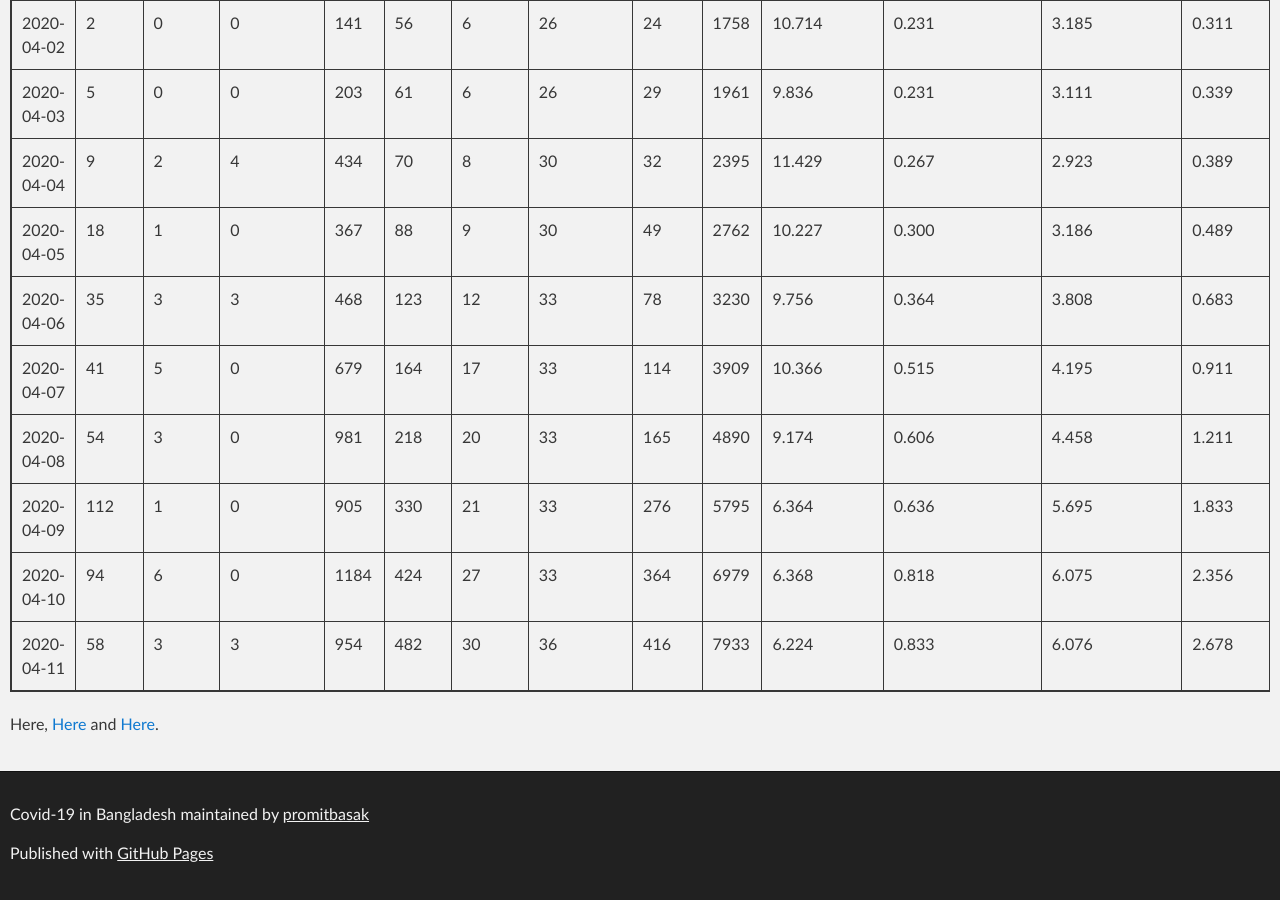
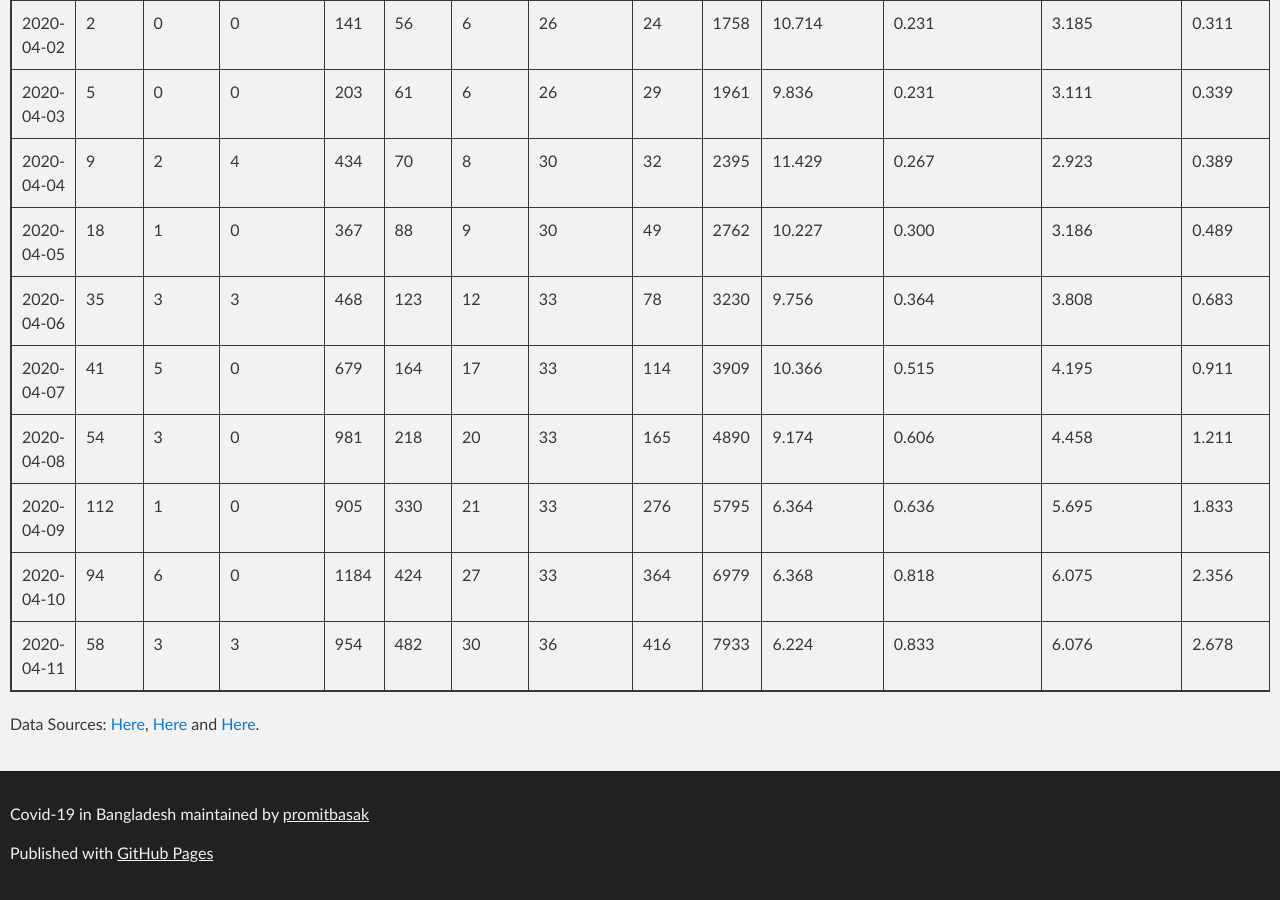
Before and after one commit to promitbasak/covid19bd, a Jekyll site: the page index.html, which Jekyll copies as it is, in a window 1280 px wide and 900 px high, scrolled down 3407 px. Built offline with Jekyll 4.4.1, drawn with Linux system fonts in a browser that asks for light colours.

Commit message:
Update index.html

```diff
--- a/index.html
+++ b/index.html
@@ -714,7 +714,7 @@
   </tbody>
 </table>
         <p></<p>
-        <p Data Sources: <a href="https://corona.gov.bd/press-release">Here</a>, <a href="https://iedcr.gov.bd/">Here</a> and <a href="https://iedcr.gov.bd/website/index.php/component/content/article/11-others/227-pressrelease">Here</a>.</p>
+        <p> Data Sources: <a href="https://corona.gov.bd/press-release">Here</a>, <a href="https://iedcr.gov.bd/">Here</a> and <a href="https://iedcr.gov.bd/website/index.php/component/content/article/11-others/227-pressrelease">Here</a>.</p>
 
       </section>
     </div>
```
